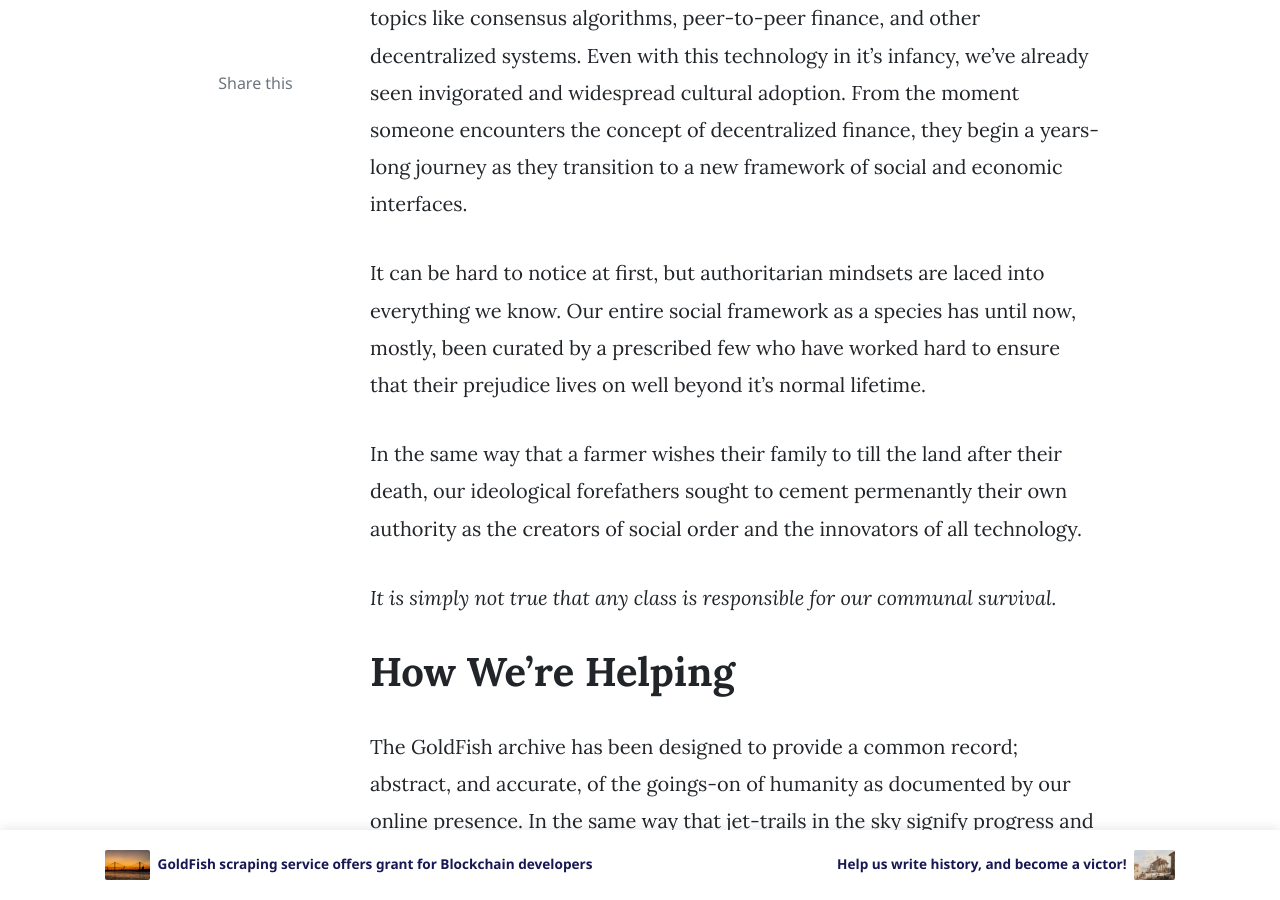
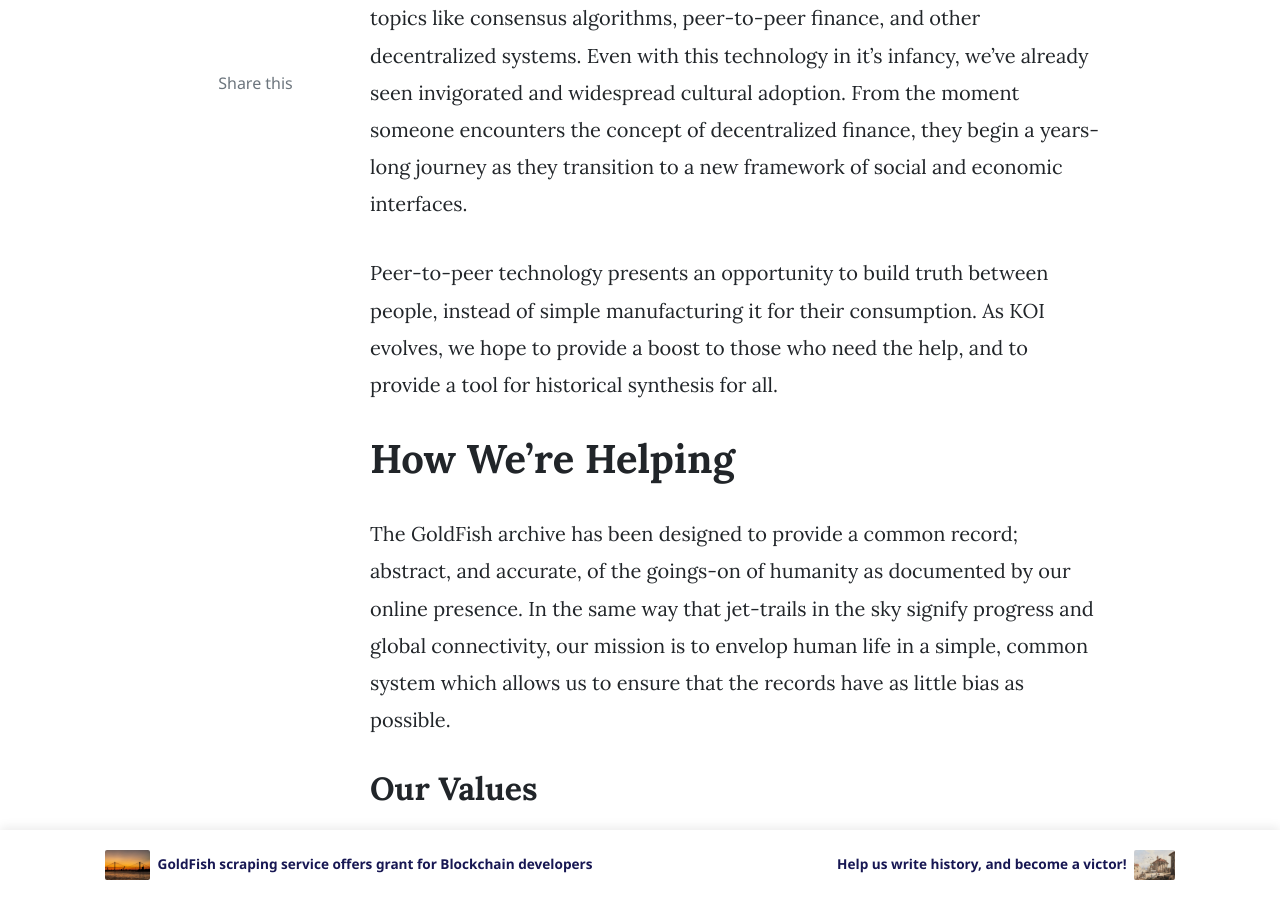
Before and after one commit to tykoii/blog, a Jekyll site: the page built from _posts/2020-10-28-information-revolution.markdown, in a window 1280 px wide and 900 px high, scrolled down 1348 px. Built offline with Jekyll 4.4.1, drawn with Linux system fonts in a browser that asks for light colours; nearby versions of some CDN libraries; comment, search, counter and statistics services are not loaded.

Commit message:
Update 2020-10-28-information-revolution.markdown

```diff
--- a/_posts/2020-10-28-information-revolution.markdown
+++ b/_posts/2020-10-28-information-revolution.markdown
@@ -16,11 +16,7 @@ The internet has always been a forum for free speech and a haven from persecutio
 # Blockchain is our Engine for Change
 Since Bitcoin's debut in 2008, we've seen an explosion of research spending on topics like consensus algorithms, peer-to-peer finance, and other decentralized systems. Even with this technology in it's infancy, we've already seen invigorated and widespread cultural adoption. From the moment someone encounters the concept of decentralized finance, they begin a years-long journey as they transition to a new framework of social and economic interfaces.
 
-It can be hard to notice at first, but authoritarian mindsets are laced into everything we know. Our entire social framework as a species has until now, mostly, been curated by a prescribed few who have worked hard to ensure that their prejudice lives on well beyond it's normal lifetime.
-
-In the same way that a farmer wishes their family to till the land after their death, our ideological forefathers sought to cement permenantly their own authority as the creators of social order and the innovators of all technology.
-
-*It is simply not true that any class is responsible for our communal survival.*
+Peer-to-peer technology presents an opportunity to build truth between people, instead of simple manufacturing it for their consumption. As KOI evolves, we hope to provide a boost to those who need the help, and to provide a tool for historical synthesis for all.
 
 # How We're Helping
 The GoldFish archive has been designed to provide a common record; abstract, and accurate, of the goings-on of humanity as documented by our online presence. In the same way that jet-trails in the sky signify progress and global connectivity, our mission is to envelop human life in a simple, common system which allows us to ensure that the records have as little bias as possible.
```
